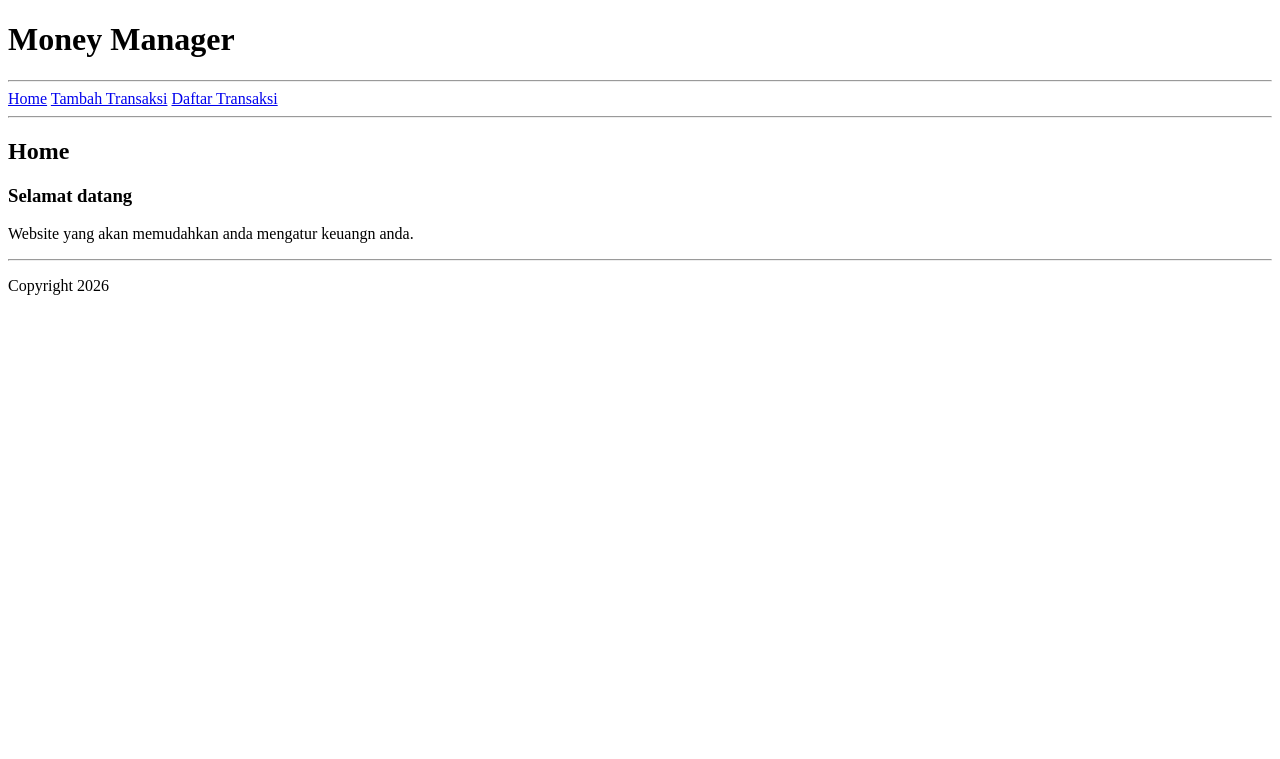
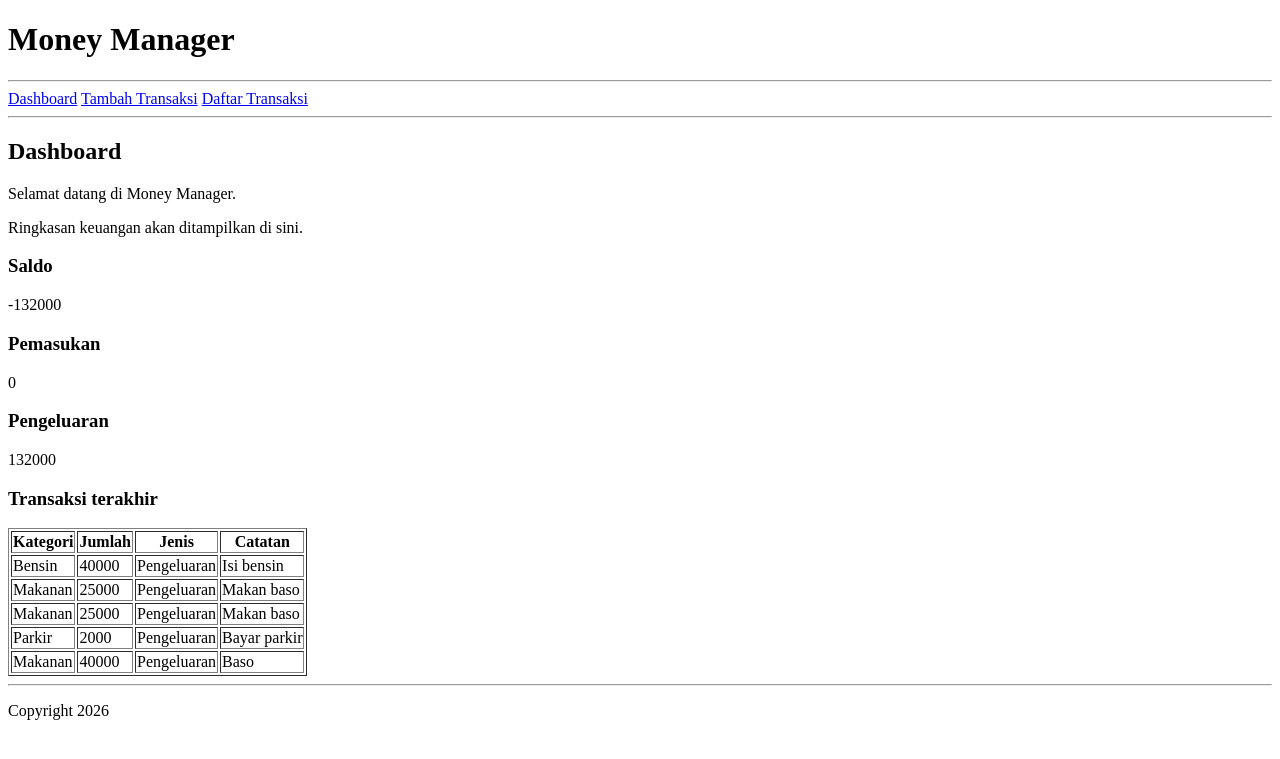
Before and after one commit to farrelalfaridzi/money-manager-cli, a Flask app: page / in a window 1280 px wide. Shown: the top 759 px of the page. Run offline with Flask 3, Linux system fonts and the light colour scheme; data comes from the database, SQL or seed files in the repository.

Commit message:
Add dashboard summary and recent transactions

```diff
--- a/app.py
+++ b/app.py
@@ -1,12 +1,26 @@
 from flask import Flask, render_template, request, url_for, redirect
 from core.transaction import Transaction
 from core.manager import TransactionManager
+from services.balance_service import BalanceService
 
 app = Flask(__name__)
 
 @app.route("/")
 def home():
-    return render_template("index.html")
+    manager = TransactionManager()
+    balance_service = BalanceService()
+    transactions = manager.get_transactions()
+    saldo=balance_service.calculate_balance(transactions)
+    pemasukan=balance_service.get_income(transactions)
+    pengeluaran=balance_service.get_expense(transactions)
+    recent_transactions = transactions[-5:]
+    recent_transactions.reverse()
+    return render_template("dashboard.html",
+                            saldo=saldo,
+                            pemasukan=pemasukan,
+                            pengeluaran=pengeluaran,
+                            recent_transactions=recent_transactions
+                            )
 
 @app.route("/add", methods=["GET", "POST"])
 def add():
--- a/templates/base.html
+++ b/templates/base.html
@@ -11,7 +11,7 @@
 
         <hr>
 
-        <a href="{{ url_for('home') }}">Home</a>
+        <a href="{{ url_for('home') }}">Dashboard</a>
         <a href="{{ url_for('add') }}">Tambah Transaksi</a>
         <a href="{{ url_for('transactions') }}">Daftar Transaksi</a>
 
--- /dev/null
+++ b/templates/dashboard.html
@@ -0,0 +1,45 @@
+{% extends "base.html" %}
+
+{% block content %}
+
+<h2>Dashboard</h2>
+
+<p>Selamat datang di Money Manager.</p>
+
+<p>Ringkasan keuangan akan ditampilkan di sini.</p>
+
+<h3>Saldo</h3>
+
+<p>{{ saldo }}</p>
+
+<h3>Pemasukan</h3>
+
+<p>{{ pemasukan }}</p>
+
+<h3>Pengeluaran</h3>
+
+<p>{{ pengeluaran }}</p>
+
+<h3>Transaksi terakhir</h3>
+
+<table border="1">
+
+    <tr>
+        <th>Kategori</th>
+        <th>Jumlah</th>
+        <th>Jenis</th>
+        <th>Catatan</th>
+    </tr>
+
+    {% for transaction in recent_transactions %}
+    <tr>
+        <td>{{ transaction.category }}</td>
+        <td>{{ transaction.amount }}</td>
+        <td>{{ transaction.jenis }}</td>
+        <td>{{ transaction.description }}</td>
+    </tr>
+    {% endfor %}
+
+</table>
+
+{% endblock %}
```
Also changed, not shown: README.md.
